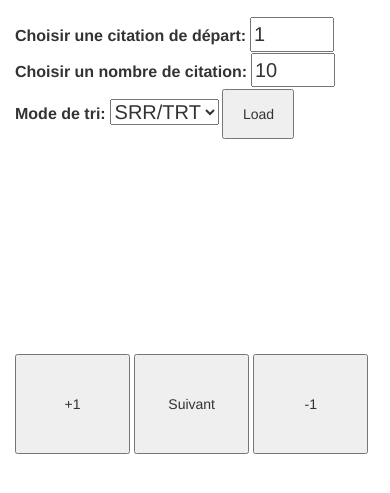
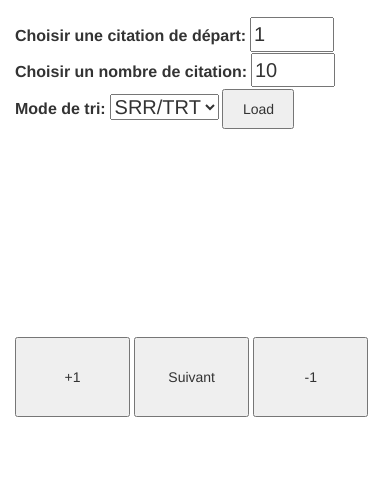
Before and after one commit to viafx24/microblog-0.8, a Flask app: page / in a window 390 px wide. Shown: the part 55-548 px from the top of the page. Run offline with Flask 2, Linux system fonts and the light colour scheme; the visitor is signed in with stand-in values (Sample User, id 1); some libraries are stand-ins or nearby versions.

Commit message:
mobile test

```diff
--- a/app/static/app.js
+++ b/app/static/app.js
@@ -107,7 +107,7 @@ $(function () {
         // change the fontsize of ctiation text when the text is too long
         var NumberLetter = citations[iteration][1].length
 
-        if (NumberLetter > 450) {
+        if (NumberLetter > 440) {
             if ($(window).width() > 850) {
                 $("#ShowCitation").css("font-size", "24px")
             }
--- a/app/static/style.css
+++ b/app/static/style.css
@@ -48,16 +48,21 @@ span.text {
     }
 
     #Plusone, #Minusone, #Suivant {
-        height: 100px;
+        height: 80px;
         width: 32%
     }
 
     #IDShowSRRandTRT {
-        height: 25px;
+        height: 18px;
 
     }
     #ShowSRRandTRT {
         font-size: 12px;
     }
 
+    #Run {
+        height: 40px;
+        width: 20%
+    }
+
 }
```
